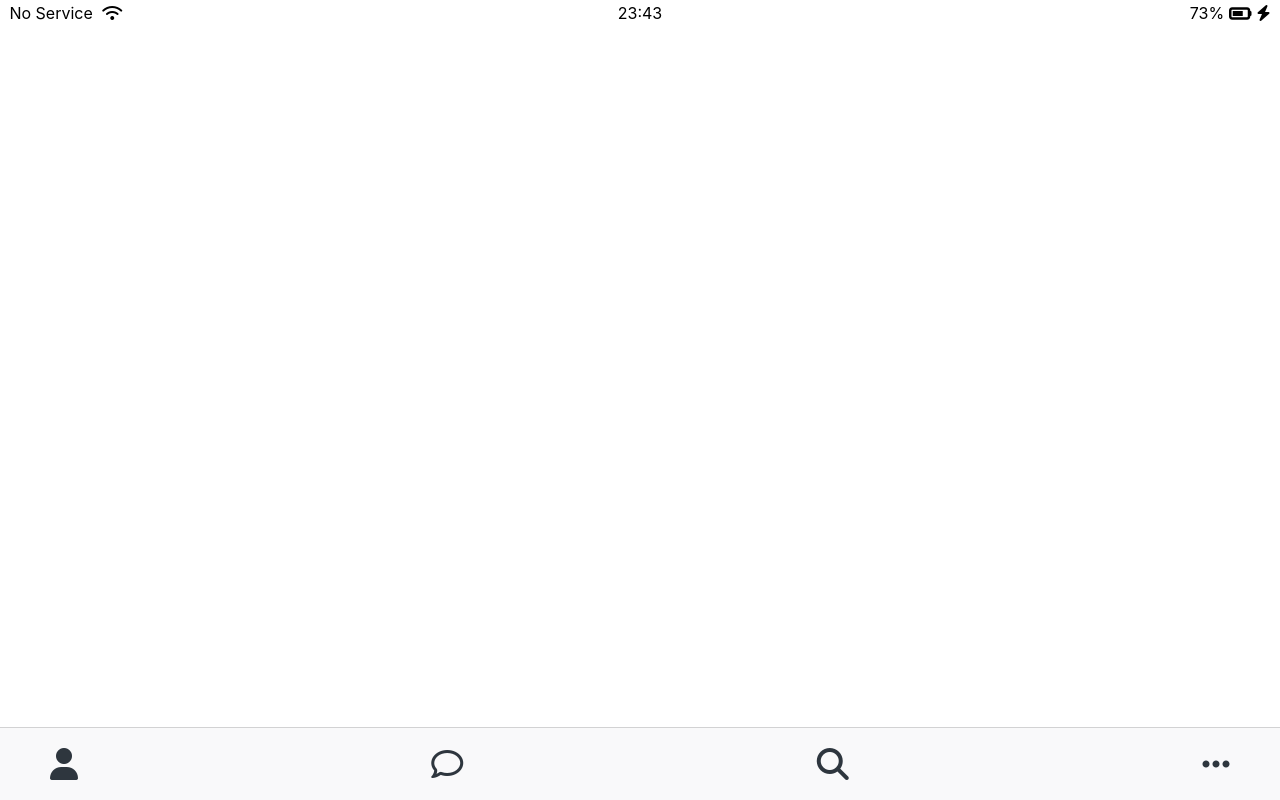
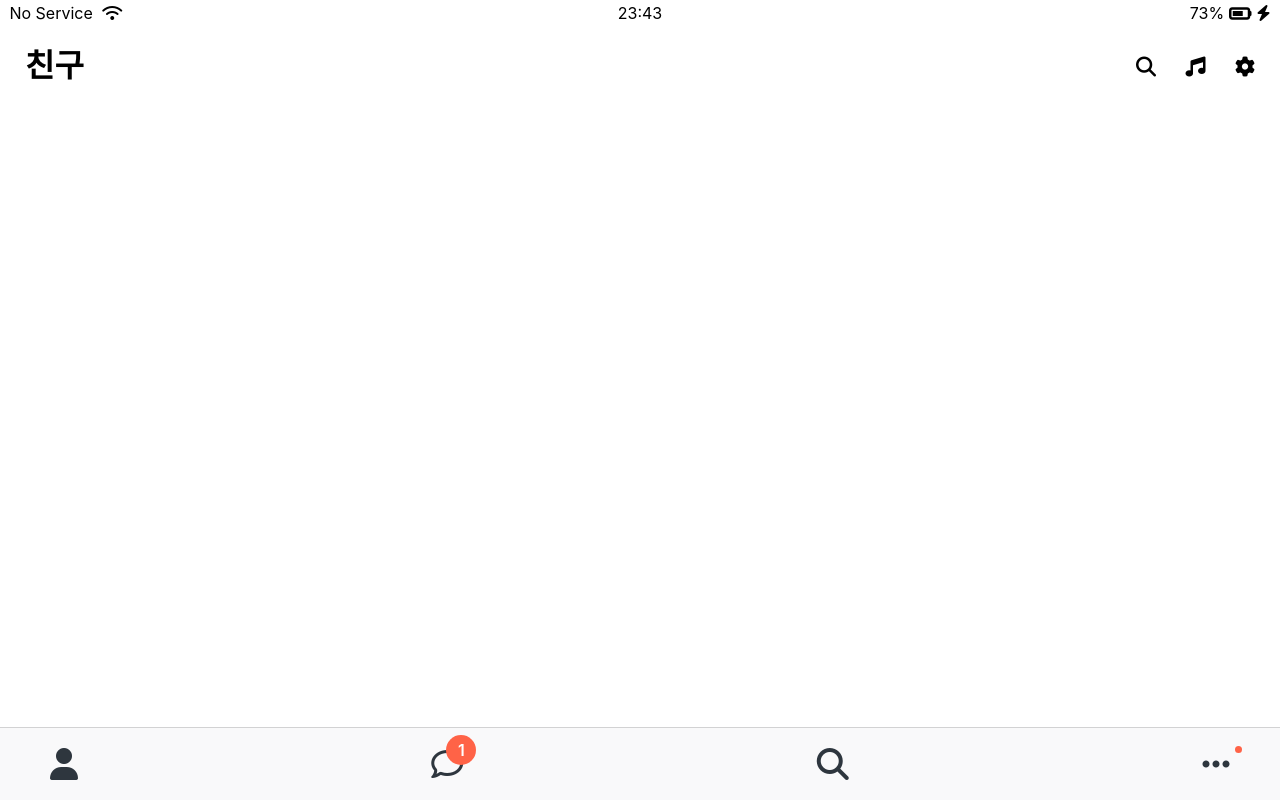
Before and after one commit to umilove98/kakao-clone-2021, a plain HTML site: page friends.html in a window 1280 px wide. Drawn offline with Linux system fonts and the light colour scheme.

Commit message:
add screen-header

```diff
--- a/css/components/nav-bar.css
+++ b/css/components/nav-bar.css
@@ -11,6 +11,32 @@
   display: flex;
   justify-content: space-between;
 }
-.nav__list {
+.nav__link {
   color: #2e363e;
 }
+.nav__chatNotification {
+  background-color: tomato;
+  width: 30px;
+  height: 30px;
+  border-radius: 50%;
+  display: flex;
+  justify-content: center;
+  align-items: center;
+  color: white;
+  font-weight: 600;
+  position: absolute;
+  left: 15px;
+  bottom: 15px;
+}
+.nav__btn {
+  position: relative;
+}
+.nav__othersNotification {
+  background-color: tomato;
+  width: 7px;
+  height: 7px;
+  border-radius: 50%;
+  position: absolute;
+  left: 33px;
+  bottom: 27px;
+}
--- /dev/null
+++ b/css/components/screen-header.css
@@ -0,0 +1,13 @@
+.screen-header {
+  display: flex;
+  justify-content: space-between;
+  align-items: center;
+  padding: 25px;
+}
+.screen-header__title {
+  font-size: 32px;
+  font-weight: 600;
+}
+.screen-header__icons span {
+  margin-left: 25px;
+}
--- a/css/components/status-bar.css
+++ b/css/components/status-bar.css
@@ -1,5 +1,6 @@
 .status-bar {
-  position: flex;
+  position: fixed;
+  top: 0;
   width: 100%;
   display: flex;
   justify-content: center;
--- a/css/styles.css
+++ b/css/styles.css
@@ -4,12 +4,14 @@
 /* Components */
 @import "components/status-bar.css";
 @import "components/nav-bar.css";
+@import "components/screen-header.css";
 
 /* Screens */
 @import "screens/login.css";
 body {
   font-family: -apple-system, BlinkMacSystemFont, "Segoe UI", Roboto, Oxygen,
     Ubuntu, Cantarell, "Open Sans", "Helvetica Neue", sans-serif;
+  margin-top: 25px;
 }
 ::selection {
   color: brown;
--- a/friends.html
+++ b/friends.html
@@ -23,23 +23,36 @@
       </div>
     </div>
 
+    <header class="screen-header">
+      <h1 class="screen-header__title">친구</h1>
+      <div class="screen-header__icons">
+        <span><i class="fas fa-search fa-lg"></i></span>
+        <span><i class="fas fa-music fa-lg"></i></span>
+        <span><i class="fas fa-cog fa-lg"></i></span>
+      </div>
+    </header>
+
     <nav class="nav">
       <ul class="nav__list">
         <li class="nav__btn">
           <a class="nav__link" href="friends.html"
-            ><i class="fas fa-user fa-2x"></i
-          ></a>
+            ><i class="fas fa-user fa-2x"></i>
+          </a>
         </li>
         <li class="nav__btn">
-          <a class="nav__link" href="#"><i class="far fa-comment fa-2x"></i></a>
+          <span class="nav__chatNotification">1</span>
+          <a class="nav__link" href="#">
+            <i class="far fa-comment fa-2x"></i
+          ></a>
         </li>
         <li class="nav__btn">
           <a class="nav__link" href="#"><i class="fas fa-search fa-2x"></i></a>
         </li>
         <li class="nav__btn">
-          <a class="nav__link" href="#"
-            ><i class="fas fa-ellipsis-h fa-2x"></i
-          ></a>
+          <span class="nav__othersNotification"></span>
+          <a class="nav__link" href="#">
+            <i class="fas fa-ellipsis-h fa-2x"></i>
+          </a>
         </li>
       </ul>
     </nav>
```
